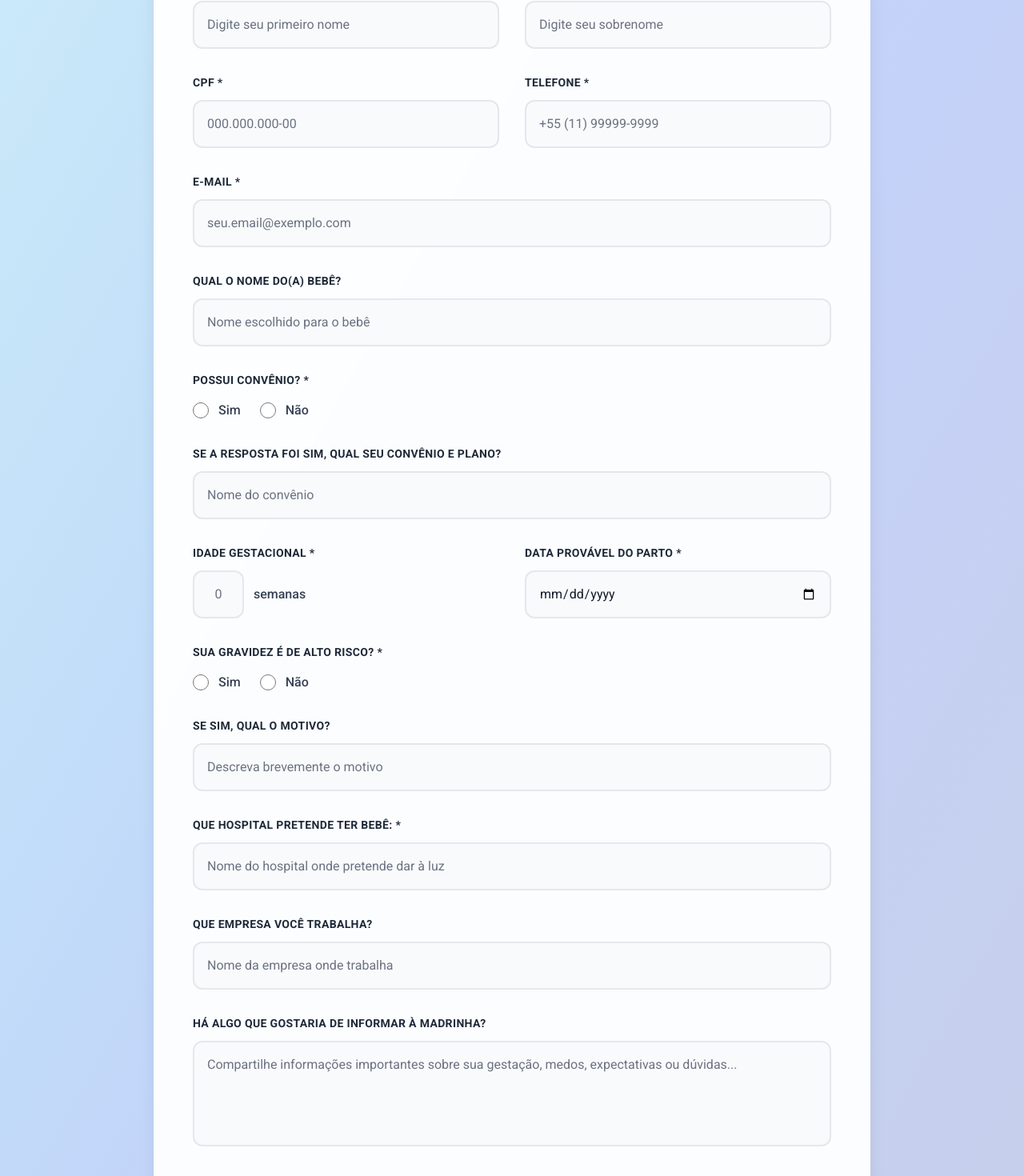
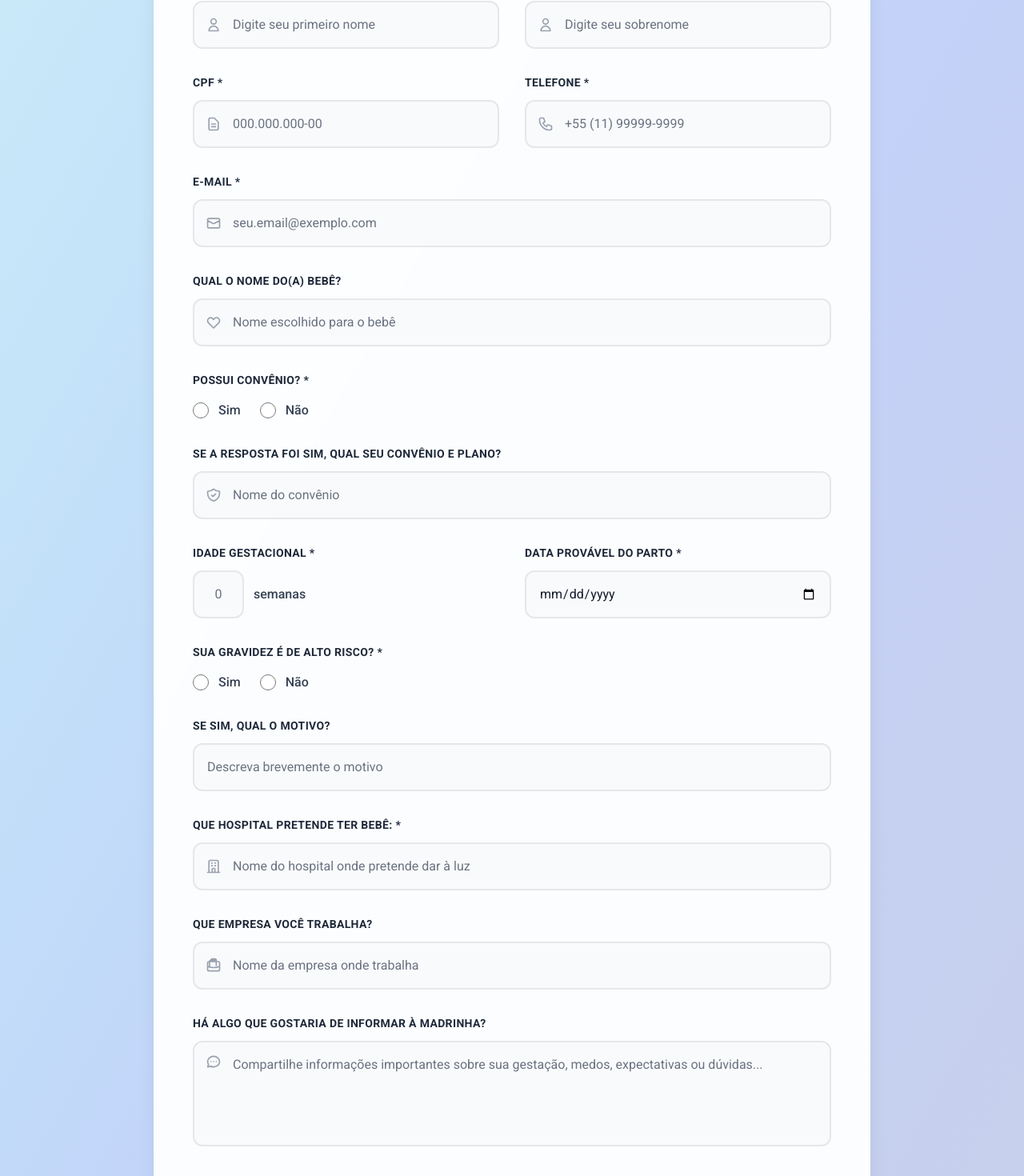
Before and after one commit to Kayke-Fujinaka/grupo-santa-joana, a Next.js app: page / in a window 1280 px wide. Shown: the part 2080-3550 px from the top of the page at 80% size. Built offline with nearby package versions, Linux system fonts and the light colour scheme.

Commit message:
style: melhorar a usabilidade do componente Forms com ícones e ajustes de layout nos campos de entrada

```diff
--- a/src/components/Forms.tsx
+++ b/src/components/Forms.tsx
@@ -250,72 +250,114 @@ const Forms = () => {
               <label className="block text-gray-800 font-semibold mb-3 text-sm uppercase tracking-wide">
                 Primeiro nome *
               </label>
+              <div className="relative">
+                <div className="absolute inset-y-0 left-0 pl-4 flex items-center pointer-events-none">
+                  <svg className="w-5 h-5 text-gray-400" fill="none" stroke="currentColor" viewBox="0 0 24 24">
+                    <path strokeLinecap="round" strokeLinejoin="round" strokeWidth={2} d="M16 7a4 4 0 11-8 0 4 4 0 018 0zM12 14a7 7 0 00-7 7h14a7 7 0 00-7-7z" />
+                  </svg>
+                </div>
                 <input
                   type="text"
                   name="firstName"
                   placeholder="Digite seu primeiro nome"
-                className="w-full p-4 border-2 border-gray-200 rounded-xl bg-gray-50 text-gray-900 placeholder-gray-500 focus:ring-2 focus:ring-primary-700 focus:border-primary-700 focus:bg-white transition-all duration-200"
+                  className="w-full pl-12 pr-4 py-4 border-2 border-gray-200 rounded-xl bg-gray-50 text-gray-900 placeholder-gray-500 focus:ring-2 focus:ring-primary-700 focus:border-primary-700 focus:bg-white transition-all duration-200"
                 />
+              </div>
             </div>
 
             <div>
               <label className="block text-gray-800 font-semibold mb-3 text-sm uppercase tracking-wide">
                 Sobrenome *
               </label>
+              <div className="relative">
+                <div className="absolute inset-y-0 left-0 pl-4 flex items-center pointer-events-none">
+                  <svg className="w-5 h-5 text-gray-400" fill="none" stroke="currentColor" viewBox="0 0 24 24">
+                    <path strokeLinecap="round" strokeLinejoin="round" strokeWidth={2} d="M16 7a4 4 0 11-8 0 4 4 0 018 0zM12 14a7 7 0 00-7 7h14a7 7 0 00-7-7z" />
+                  </svg>
+                </div>
                 <input
                   type="text"
                   name="lastName"
                   placeholder="Digite seu sobrenome"
-                className="w-full p-4 border-2 border-gray-200 rounded-xl bg-gray-50 text-gray-900 placeholder-gray-500 focus:ring-2 focus:ring-primary-700 focus:border-primary-700 focus:bg-white transition-all duration-200"
+                  className="w-full pl-12 pr-4 py-4 border-2 border-gray-200 rounded-xl bg-gray-50 text-gray-900 placeholder-gray-500 focus:ring-2 focus:ring-primary-700 focus:border-primary-700 focus:bg-white transition-all duration-200"
                 />
+              </div>
             </div>
 
             <div>
               <label className="block text-gray-800 font-semibold mb-3 text-sm uppercase tracking-wide">
                 CPF *
               </label>
+              <div className="relative">
+                <div className="absolute inset-y-0 left-0 pl-4 flex items-center pointer-events-none">
+                  <svg className="w-5 h-5 text-gray-400" fill="none" stroke="currentColor" viewBox="0 0 24 24">
+                    <path strokeLinecap="round" strokeLinejoin="round" strokeWidth={2} d="M9 12h6m-6 4h6m2 5H7a2 2 0 01-2-2V5a2 2 0 012-2h5.586a1 1 0 01.707.293l5.414 5.414a1 1 0 01.293.707V19a2 2 0 01-2 2z" />
+                  </svg>
+                </div>
                 <input
                   type="text"
                   name="cpf"
                   placeholder="000.000.000-00"
-                className="w-full p-4 border-2 border-gray-200 rounded-xl bg-gray-50 text-gray-900 placeholder-gray-500 focus:ring-2 focus:ring-primary-700 focus:border-primary-700 focus:bg-white transition-all duration-200"
+                  className="w-full pl-12 pr-4 py-4 border-2 border-gray-200 rounded-xl bg-gray-50 text-gray-900 placeholder-gray-500 focus:ring-2 focus:ring-primary-700 focus:border-primary-700 focus:bg-white transition-all duration-200"
                 />
+              </div>
             </div>
 
             <div>
               <label className="block text-gray-800 font-semibold mb-3 text-sm uppercase tracking-wide">
                 Telefone *
               </label>
+              <div className="relative">
+                <div className="absolute inset-y-0 left-0 pl-4 flex items-center pointer-events-none">
+                  <svg className="w-5 h-5 text-gray-400" fill="none" stroke="currentColor" viewBox="0 0 24 24">
+                    <path strokeLinecap="round" strokeLinejoin="round" strokeWidth={2} d="M3 5a2 2 0 012-2h3.28a1 1 0 01.948.684l1.498 4.493a1 1 0 01-.502 1.21l-2.257 1.13a11.042 11.042 0 005.516 5.516l1.13-2.257a1 1 0 011.21-.502l4.493 1.498a1 1 0 01.684.949V19a2 2 0 01-2 2h-1C9.716 21 3 14.284 3 6V5z" />
+                  </svg>
+                </div>
                 <input
                   type="tel"
                   name="phone"
                   placeholder="+55 (11) 99999-9999"
-                className="w-full p-4 border-2 border-gray-200 rounded-xl bg-gray-50 text-gray-900 placeholder-gray-500 focus:ring-2 focus:ring-primary-700 focus:border-primary-700 focus:bg-white transition-all duration-200"
+                  className="w-full pl-12 pr-4 py-4 border-2 border-gray-200 rounded-xl bg-gray-50 text-gray-900 placeholder-gray-500 focus:ring-2 focus:ring-primary-700 focus:border-primary-700 focus:bg-white transition-all duration-200"
                 />
+              </div>
             </div>
 
             <div className="md:col-span-2">
               <label className="block text-gray-800 font-semibold mb-3 text-sm uppercase tracking-wide">
                 E-mail *
               </label>
+              <div className="relative">
+                <div className="absolute inset-y-0 left-0 pl-4 flex items-center pointer-events-none">
+                  <svg className="w-5 h-5 text-gray-400" fill="none" stroke="currentColor" viewBox="0 0 24 24">
+                    <path strokeLinecap="round" strokeLinejoin="round" strokeWidth={2} d="M3 8l7.89 4.26a2 2 0 002.22 0L21 8M5 19h14a2 2 0 002-2V7a2 2 0 00-2-2H5a2 2 0 00-2 2v10a2 2 0 002 2z" />
+                  </svg>
+                </div>
                 <input
                   type="email"
                   name="email"
                   placeholder="seu.email@exemplo.com"
-                className="w-full p-4 border-2 border-gray-200 rounded-xl bg-gray-50 text-gray-900 placeholder-gray-500 focus:ring-2 focus:ring-primary-700 focus:border-primary-700 focus:bg-white transition-all duration-200"
+                  className="w-full pl-12 pr-4 py-4 border-2 border-gray-200 rounded-xl bg-gray-50 text-gray-900 placeholder-gray-500 focus:ring-2 focus:ring-primary-700 focus:border-primary-700 focus:bg-white transition-all duration-200"
                 />
+              </div>
             </div>
 
             <div className="md:col-span-2">
               <label className="block text-gray-800 font-semibold mb-3 text-sm uppercase tracking-wide">
                 Qual o nome do(a) bebê?
               </label>
+              <div className="relative">
+                <div className="absolute inset-y-0 left-0 pl-4 flex items-center pointer-events-none">
+                  <svg className="w-5 h-5 text-gray-400" fill="none" stroke="currentColor" viewBox="0 0 24 24">
+                    <path strokeLinecap="round" strokeLinejoin="round" strokeWidth={2} d="M4.318 6.318a4.5 4.5 0 000 6.364L12 20.364l7.682-7.682a4.5 4.5 0 00-6.364-6.364L12 7.636l-1.318-1.318a4.5 4.5 0 00-6.364 0z" />
+                  </svg>
+                </div>
                 <input
                   type="text"
                   name="babyName"
                   placeholder="Nome escolhido para o bebê"
-                className="w-full p-4 border-2 border-gray-200 rounded-xl bg-gray-50 text-gray-900 placeholder-gray-500 focus:ring-2 focus:ring-primary-700 focus:border-primary-700 focus:bg-white transition-all duration-200"
+                  className="w-full pl-12 pr-4 py-4 border-2 border-gray-200 rounded-xl bg-gray-50 text-gray-900 placeholder-gray-500 focus:ring-2 focus:ring-primary-700 focus:border-primary-700 focus:bg-white transition-all duration-200"
                 />
+              </div>
             </div>
 
             <div className="md:col-span-2">
@@ -348,12 +390,19 @@ const Forms = () => {
               <label className="block text-gray-800 font-semibold mb-3 text-sm uppercase tracking-wide">
                 Se a resposta foi sim, qual seu convênio e plano?
               </label>
+              <div className="relative">
+                <div className="absolute inset-y-0 left-0 pl-4 flex items-center pointer-events-none">
+                  <svg className="w-5 h-5 text-gray-400" fill="none" stroke="currentColor" viewBox="0 0 24 24">
+                    <path strokeLinecap="round" strokeLinejoin="round" strokeWidth={2} d="M9 12l2 2 4-4m5.618-4.016A11.955 11.955 0 0112 2.944a11.955 11.955 0 01-8.618 3.04A12.02 12.02 0 003 9c0 5.591 3.824 10.29 9 11.622 5.176-1.332 9-6.03 9-11.622 0-1.042-.133-2.052-.382-3.016z" />
+                  </svg>
+                </div>
                 <input
                   type="text"
                   name="insurancePlan"
                   placeholder="Nome do convênio"
-                className="w-full p-4 border-2 border-gray-200 rounded-xl bg-gray-50 text-gray-900 placeholder-gray-500 focus:ring-2 focus:ring-primary-700 focus:border-primary-700 focus:bg-white transition-all duration-200"
+                  className="w-full pl-12 pr-4 py-4 border-2 border-gray-200 rounded-xl bg-gray-50 text-gray-900 placeholder-gray-500 focus:ring-2 focus:ring-primary-700 focus:border-primary-700 focus:bg-white transition-all duration-200"
                 />
+              </div>
             </div>
 
             <div>
@@ -436,36 +485,57 @@ const Forms = () => {
               <label className="block text-gray-800 font-semibold mb-3 text-sm uppercase tracking-wide">
                 Que hospital pretende ter bebê: *
               </label>
+              <div className="relative">
+                <div className="absolute inset-y-0 left-0 pl-4 flex items-center pointer-events-none">
+                  <svg className="w-5 h-5 text-gray-400" fill="none" stroke="currentColor" viewBox="0 0 24 24">
+                    <path strokeLinecap="round" strokeLinejoin="round" strokeWidth={2} d="M19 21V5a2 2 0 00-2-2H7a2 2 0 00-2 2v16m14 0h2m-2 0h-5m-9 0H3m2 0h5M9 7h1m-1 4h1m4-4h1m-1 4h1m-5 10v-5a1 1 0 011-1h2a1 1 0 011 1v5m-4 0h4" />
+                  </svg>
+                </div>
                 <input
                   type="text"
                   name="hospital"
                   placeholder="Nome do hospital onde pretende dar à luz"
-                className="w-full p-4 border-2 border-gray-200 rounded-xl bg-gray-50 text-gray-900 placeholder-gray-500 focus:ring-2 focus:ring-primary-700 focus:border-primary-700 focus:bg-white transition-all duration-200"
+                  className="w-full pl-12 pr-4 py-4 border-2 border-gray-200 rounded-xl bg-gray-50 text-gray-900 placeholder-gray-500 focus:ring-2 focus:ring-primary-700 focus:border-primary-700 focus:bg-white transition-all duration-200"
                 />
+              </div>
             </div>
 
             <div className="md:col-span-2">
               <label className="block text-gray-800 font-semibold mb-3 text-sm uppercase tracking-wide">
                 Que empresa você trabalha?
               </label>
+              <div className="relative">
+                <div className="absolute inset-y-0 left-0 pl-4 flex items-center pointer-events-none">
+                  <svg className="w-5 h-5 text-gray-400" fill="none" stroke="currentColor" viewBox="0 0 24 24">
+                    <path strokeLinecap="round" strokeLinejoin="round" strokeWidth={2} d="M21 13.255A23.931 23.931 0 0112 15c-3.183 0-6.22-.62-9-1.745M16 6V4a2 2 0 00-2-2h-4a2 2 0 00-2 2v2m8 6V6a2 2 0 00-2-2H8a2 2 0 00-2 2v8M5 20h14a2 2 0 002-2V8a2 2 0 00-2-2H5a2 2 0 00-2 2v10a2 2 0 002 2z" />
+                  </svg>
+                </div>
                 <input
                   type="text"
                   name="company"
                   placeholder="Nome da empresa onde trabalha"
-                className="w-full p-4 border-2 border-gray-200 rounded-xl bg-gray-50 text-gray-900 placeholder-gray-500 focus:ring-2 focus:ring-primary-700 focus:border-primary-700 focus:bg-white transition-all duration-200"
+                  className="w-full pl-12 pr-4 py-4 border-2 border-gray-200 rounded-xl bg-gray-50 text-gray-900 placeholder-gray-500 focus:ring-2 focus:ring-primary-700 focus:border-primary-700 focus:bg-white transition-all duration-200"
                 />
+              </div>
             </div>
 
             <div className="md:col-span-2">
               <label className="block text-gray-800 font-semibold mb-3 text-sm uppercase tracking-wide">
                 Há algo que gostaria de informar à madrinha?
               </label>
+              <div className="relative">
+                <div className="absolute top-0 left-0 pt-4 pl-4 flex items-start pointer-events-none">
+                  <svg className="w-5 h-5 text-gray-400" fill="none" stroke="currentColor" viewBox="0 0 24 24">
+                    <path strokeLinecap="round" strokeLinejoin="round" strokeWidth={2} d="M8 12h.01M12 12h.01M16 12h.01M21 12c0 4.418-4.03 8-9 8a9.863 9.863 0 01-4.255-.949L3 20l1.395-3.72C3.512 15.042 3 13.574 3 12c0-4.418 4.03-8 9-8s9 3.582 9 8z" />
+                  </svg>
+                </div>
                 <textarea
                   name="messageMadrinha"
                   rows={4}
                   placeholder="Compartilhe informações importantes sobre sua gestação, medos, expectativas ou dúvidas..."
-                className="w-full p-4 border-2 border-gray-200 rounded-xl bg-gray-50 text-gray-900 placeholder-gray-500 focus:ring-2 focus:ring-primary-700 focus:border-primary-700 focus:bg-white transition-all duration-200 resize-none"
+                  className="w-full pl-12 pr-4 py-4 border-2 border-gray-200 rounded-xl bg-gray-50 text-gray-900 placeholder-gray-500 focus:ring-2 focus:ring-primary-700 focus:border-primary-700 focus:bg-white transition-all duration-200 resize-none"
                 ></textarea>
+              </div>
             </div>
 
             <div className="md:col-span-2">
@@ -489,12 +559,19 @@ const Forms = () => {
               <label className="block text-gray-800 font-semibold mb-3 text-sm uppercase tracking-wide">
                 Outros
               </label>
+              <div className="relative">
+                <div className="absolute top-0 left-0 pt-5 pl-4 flex items-start pointer-events-none">
+                  <svg className="w-5 h-5 text-gray-400" fill="none" stroke="currentColor" viewBox="0 0 24 24">
+                    <path strokeLinecap="round" strokeLinejoin="round" strokeWidth={2} d="M7 8h10M7 12h4m1 8l-4-4H5a2 2 0 01-2-2V6a2 2 0 012-2h14a2 2 0 012 2v8a2 2 0 01-2 2h-3l-4 4z" />
+                  </svg>
+                </div>
                 <textarea
                   name="others"
                   rows={4}
                   placeholder="Outros comentários ou informações adicionais..."
-                className="w-full p-4 border-2 border-gray-200 rounded-xl bg-gray-50 text-gray-900 placeholder-gray-500 focus:ring-2 focus:ring-primary-700 focus:border-primary-700 focus:bg-white transition-all duration-200 resize-none"
+                  className="w-full pl-12 pr-4 py-4 border-2 border-gray-200 rounded-xl bg-gray-50 text-gray-900 placeholder-gray-500 focus:ring-2 focus:ring-primary-700 focus:border-primary-700 focus:bg-white transition-all duration-200 resize-none"
                 ></textarea>
+              </div>
             </div>
 
             <div className="md:col-span-2">
```
Lines whose indentation alone changed are shown as unchanged.
